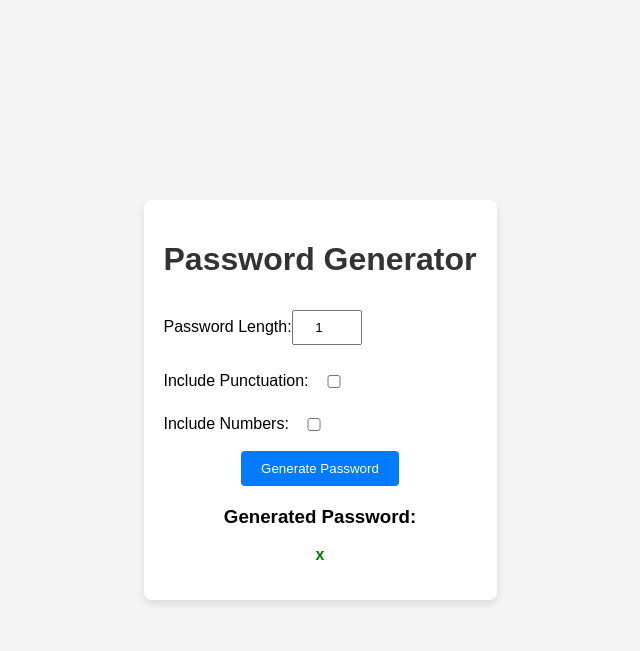
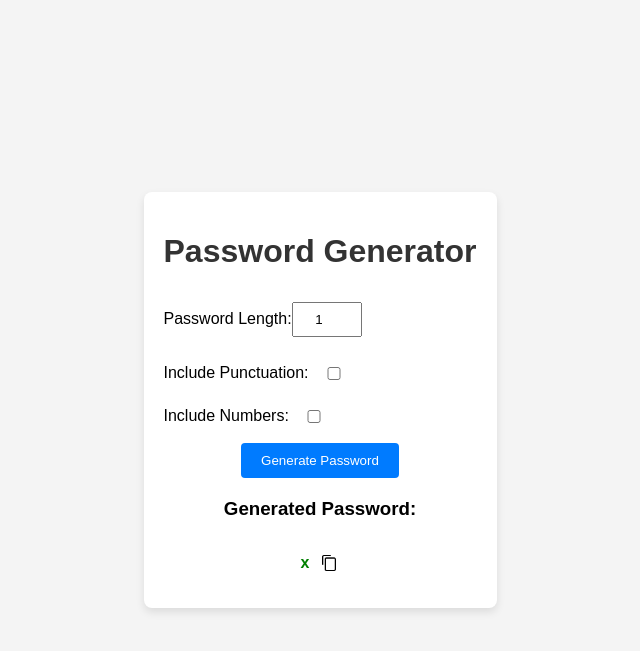
Before and after one commit to mattg9/PasswordGenerator, a Flask app: template templates/index.html in a window 1280 px wide. Shown: the top 651 px of the page, without its empty margins (320-960 px from the left). Run offline with Flask 3, Linux system fonts and the light colour scheme; the template is opened without the code that fills it: most values are stand-ins (such as "Sample title", 1, 10 or a date in 2020).

Commit message:
add copy button and toast message

```diff
--- /dev/null
+++ b/static/script.js
@@ -0,0 +1,24 @@
+function copyToClipboard() {
+    var passwordText = document.getElementById("generated-password").innerText;
+    navigator.clipboard.writeText(passwordText).then(function() {
+        showToast('Password copied to clipboard');
+    }, function(err) {
+        console.error('Could not copy text: ', err);
+    });
+}
+
+function showToast(message) {
+    var toast = document.createElement("div");
+    toast.className = "toast";
+    toast.innerText = message;
+    document.body.appendChild(toast);
+
+    setTimeout(function() {
+        toast.className += " show";
+    }, 100); // Delay to trigger CSS animation
+
+    setTimeout(function() {
+        toast.className = toast.className.replace(" show", "");
+        document.body.removeChild(toast);
+    }, 3000);
+}
--- a/static/style.css
+++ b/static/style.css
@@ -59,8 +59,50 @@ button:hover {
     margin-top: 20px;
 }
 
+.password-container {
+    display: flex;
+    align-items: center;
+    justify-content: center;
+}
+
 .password {
     font-weight: bold;
     color: green;
     word-wrap: break-word;
 }
+
+.copy-button {
+    background: none;
+    border: none;
+    cursor: pointer;
+    margin-left: 10px;
+    padding: 0;
+}
+
+.copy-button img {
+    vertical-align: middle;
+}
+
+.toast {
+    visibility: hidden;
+    min-width: 250px;
+    margin-left: -125px;
+    background-color: #333;
+    color: #fff;
+    text-align: center;
+    border-radius: 2px;
+    padding: 16px;
+    position: fixed;
+    z-index: 1;
+    left: 50%;
+    bottom: 30px;
+    font-size: 17px;
+    opacity: 0;
+    transition: opacity 0.5s, bottom 0.5s;
+}
+
+.toast.show {
+    visibility: visible;
+    opacity: 1;
+    bottom: 50px;
+}
--- a/templates/index.html
+++ b/templates/index.html
@@ -5,6 +5,7 @@
     <meta name="viewport" content="width=device-width, initial-scale=1.0">
     <title>Password Generator</title>
     <link rel="stylesheet" href="{{ url_for('static', filename='style.css') }}">
+    <script src="{{ url_for('static', filename='script.js') }}" defer></script>
 </head>
 <body>
     <div class="container">
@@ -27,7 +28,12 @@
         {% if password %}
         <div class="result">
             <h3>Generated Password:</h3>
-            <p class="password">{{ password }}</p>
+            <div class="password-container">
+                <p class="password" id="generated-password">{{ password }}</p>
+                <button onclick="copyToClipboard()" class="copy-button">
+                    <img src="{{ url_for('static', filename='copy.png') }}" alt="Copy" width="20" height="20">
+                </button>
+            </div>
         </div>
         {% endif %}
     </div>
```
Also changed, not shown: static/copy.png (added).
